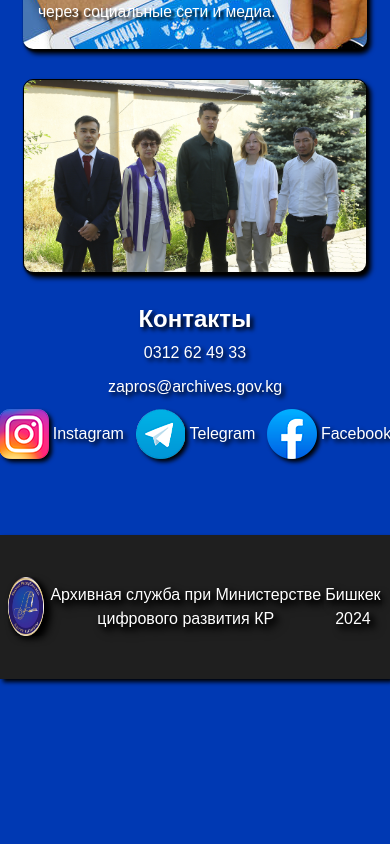
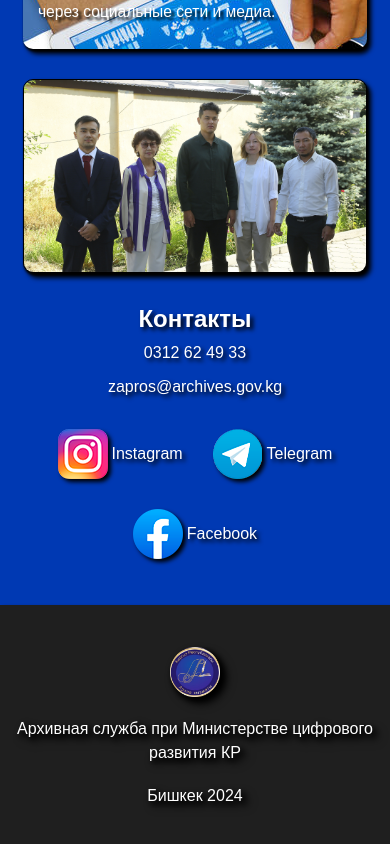
Before and after one commit to gridxprime/itc, a React (Vite) app: page / in a window 390 px wide. Shown: the part 3204-4048 px from the top of the page. Before the commit the page ends 3883 px from the top, so only its background shows below. Built offline with nearby package versions, Linux system fonts and the light colour scheme.

Commit message:
v1.0.5 'minor fix'

```diff
--- a/src/App.css
+++ b/src/App.css
@@ -58,7 +58,8 @@ footer *{
 }
 
 footer img{
-  height: 7vh;
+  height: 50px;
+  min-width: 50px;
 }
 ::-webkit-scrollbar{
   background: #3f3f3f;
--- a/src/components/Layout.jsx
+++ b/src/components/Layout.jsx
@@ -19,7 +19,8 @@ function Layout() {
 
     </Outlet>
     <footer>
-      <div><img src={logo} alt="" /><span>Архивная служба при Министерстве цифрового развития КР</span></div>
+      <div><img src={logo} alt="" />
+      <span>Архивная служба при Министерстве цифрового развития КР</span></div>
       <div><span>Бишкек 2024</span></div>
 
     </footer>
--- a/src/media.css
+++ b/src/media.css
@@ -29,3 +29,22 @@
         margin: 20px 0;
       }
 }
+
+@media(max-width: 500px) {
+    .social{
+        flex-wrap: wrap;
+        justify-content: center;
+        gap: 30px;
+        margin: 20px 30px;
+    }
+
+    footer{
+        flex-direction: column;
+        gap: 5vw;
+    }
+
+    footer div{
+        flex-direction: column;
+        gap: 20px;
+    }
+}
```
